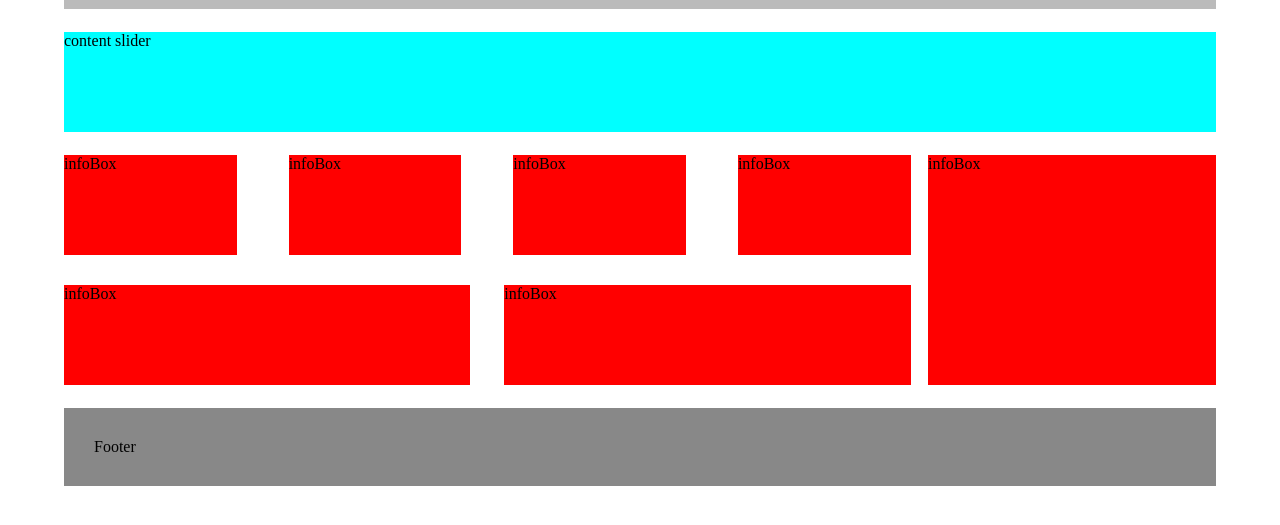
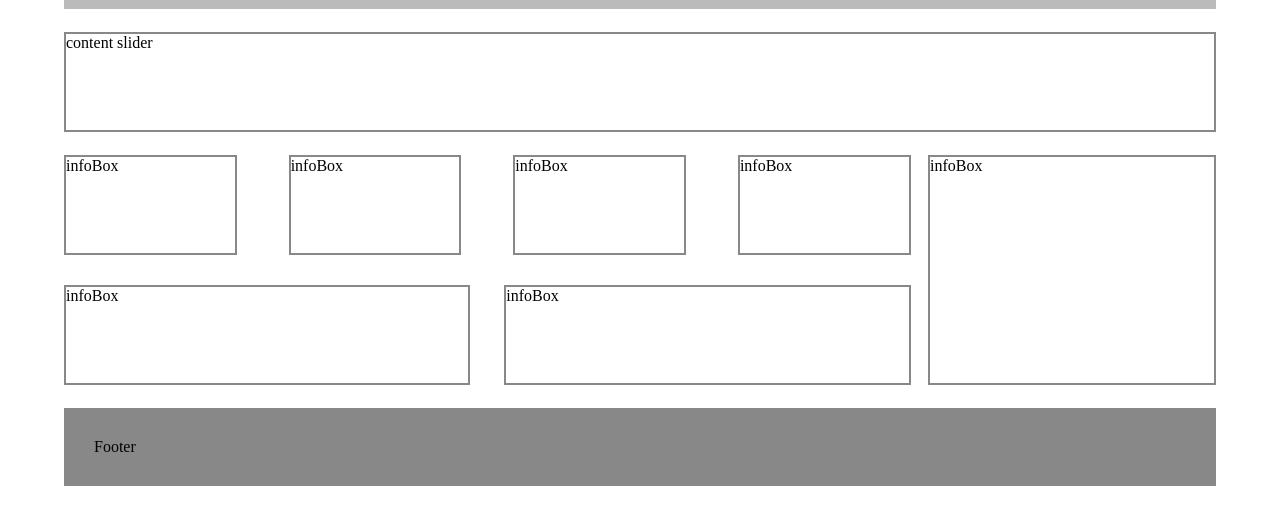
Before and after one commit to esteban-aleman/CSS-Practice, a plain HTML site: page src/index.html in a window 1280 px wide. Shown: the part 115-640 px from the top of the page. Drawn offline with nearby package versions, Linux system fonts and the light colour scheme.

Commit message:
backgroud->border

```diff
--- a/src/css/main.css
+++ b/src/css/main.css
@@ -16,20 +16,13 @@ main {
   padding: 30px;
 }
 
-main div div {
-  float: left;
-  width: 50%;
-}
-
-main > div {
-  background-color: yellow;
-}
-
 footer {
   background-color: #888;
   padding: 30px;
 }
-
+*{
+  box-sizing: border-box;
+}
 /**
  * Clear fix
  */
@@ -48,9 +41,6 @@ footer {
 body{
   margin: 5%;
 }
-.header{
-  background-color: aqua;
-}
 main{
   padding: 2% 0;
 }
@@ -61,7 +51,7 @@ main{
   float: right;
 }
 .contentSlider{
-  background-color: aqua;
+  border: 2px solid #888888;
   margin-bottom: 2%;
   height: 100px;
 }
@@ -71,13 +61,13 @@ main{
 }
 .sideContainerR{
   float: right;
-  background-color: red;
+  border: 2px solid #888888;
   width: 25%;
   height: 230px;
 }
 .smArticle{
   float: left;
-  background-color: red;
+  border: 2px solid #888888;
   width: 20%;
   margin-right:6%;
   height: 100px;
@@ -87,13 +77,13 @@ main{
 }
 .mdArticle{
   float: left;
-  background-color: red;
+  border: 2px solid #888888;
   width: 48%;
   height: 100px;
 }
 .mdArticleR{
   float: right;
-  background-color: red;
+  border: 2px solid #888888;
   width: 48%;
   height: 100px;
 }
```
